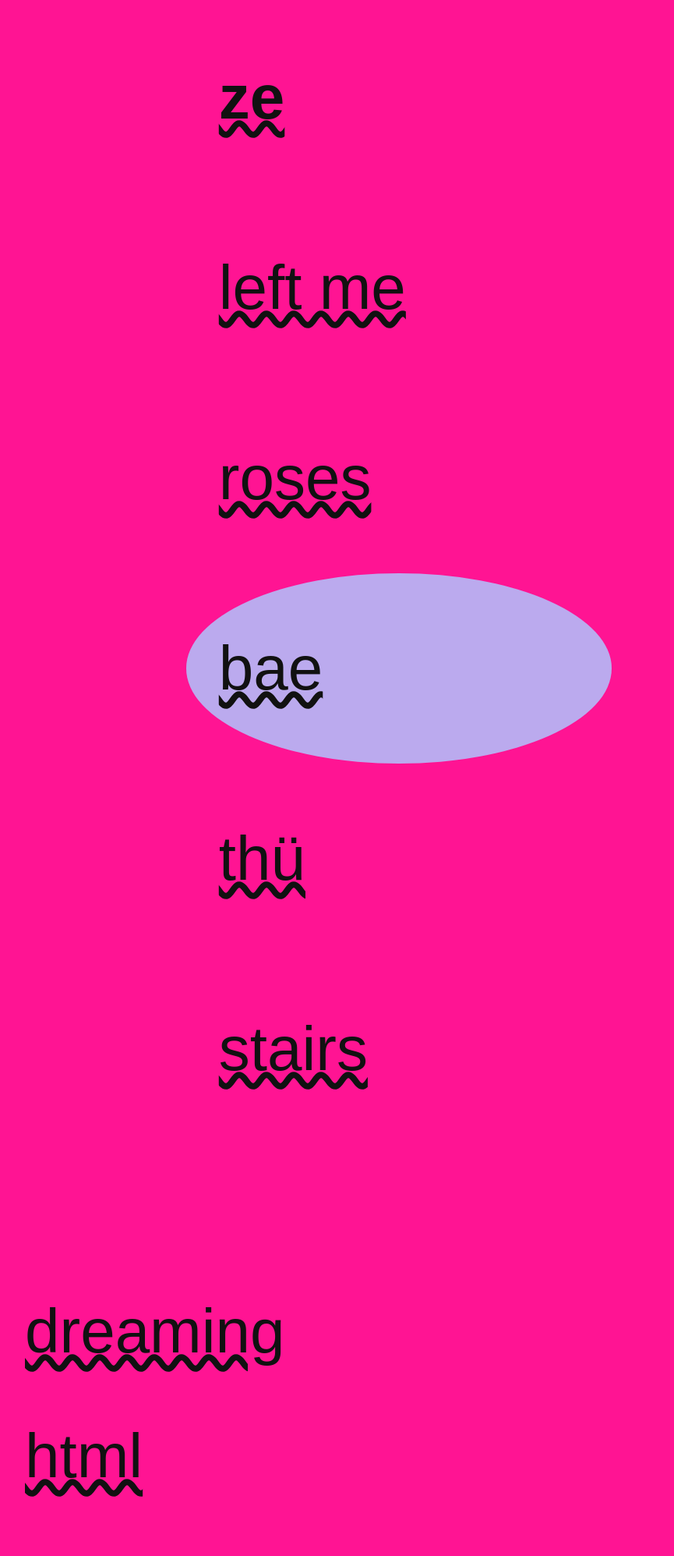
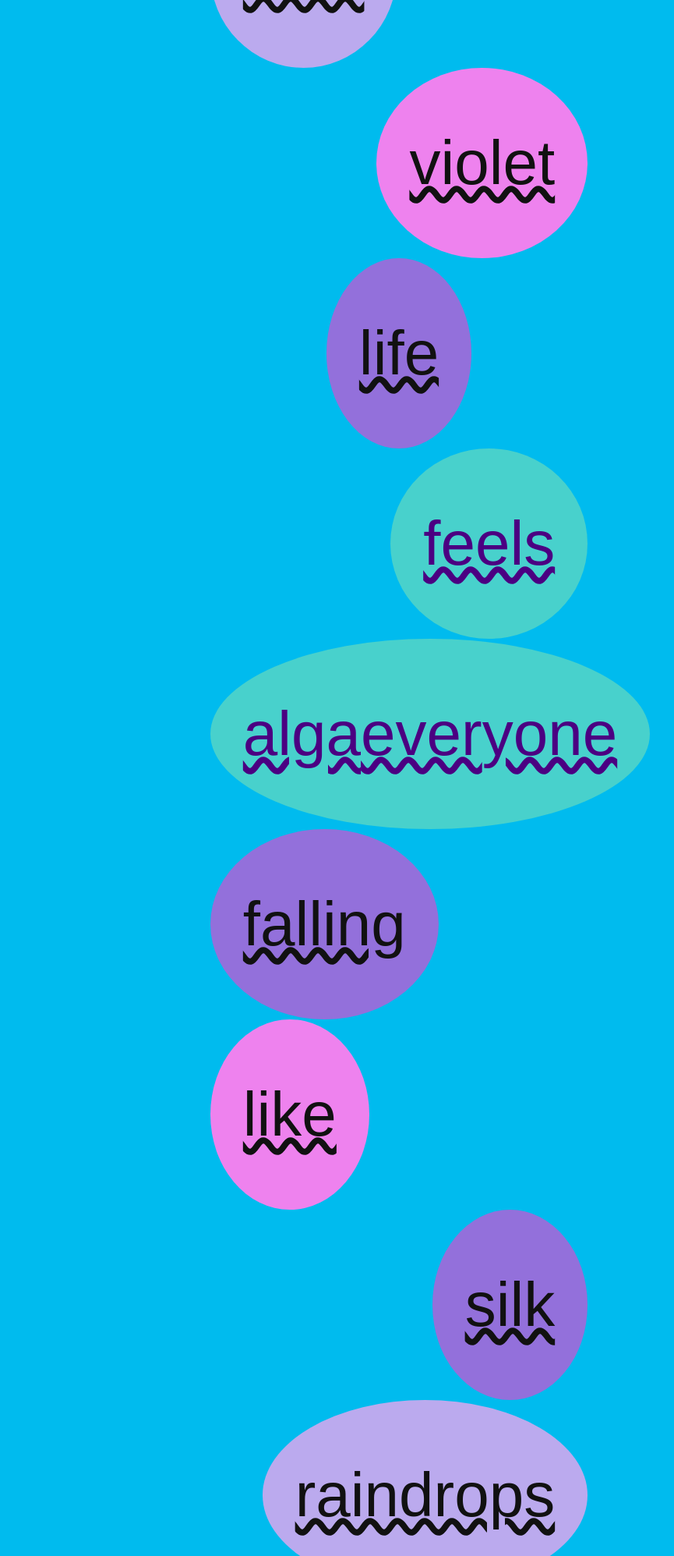
Before and after one commit to webmural/aoyo, a plain HTML site: page index.html in a window 1280 px wide. Shown: the part 805-2800 px from the top of the page at 78% size, without its empty margins (128-993 px from the left). Drawn offline with Linux system fonts and the light colour scheme.

Commit message:
#1 yoaoyopome

```diff
--- a/gerbera.css
+++ b/aoyo.css
@@ -25,13 +25,28 @@
   color: #111;
 }
 
-.sol {
-  background: deeppink;
+.luv {
+  background: violet;
   color: #111;
 }
 
+.soar {
+  background: blueviolet;
+  color: mistyrose;
+}
+
+.oslo {
+  background: #0be;
+  color: #111;
+}
+
+.aoyo {
+  background: mediumturquoise;
+  color: indigo;
+}
+
 .jugo {
-  background: hotpink;
+  background: mediumpurple;
   color: #111;
 }
 
@@ -48,6 +63,14 @@ body {
   margin: 2rem auto;
 }
 
+a {
+  display: table;
+  border-color: transparent;
+  border-radius: 100%;
+  border-style: double;
+  border-width: 1ex;
+}
+
 figure {
   display: flex;
   flex-flow: column;
@@ -57,17 +80,23 @@ figure {
 }
 
 figure > * {
-  border-color: transparent;
+  display: initial;
+  margin: auto;
+  padding: 0;
+}
+
+.left { margin-left: 1em }
+.rite { margin-right: 1em }
+
+h1 {
+  align-self: center;
   border-radius: 100%;
-  border-style: double;
-  border-width: 1ex;
-  padding: 0;
 }
 
 footer {
   margin: 2rem;
 }
 
-footer > a {
-  display: table;
+samp {
+  font-family: fantasy;
 }
--- a/index.html
+++ b/index.html
@@ -1,35 +1,42 @@
 <!DOCTYPE html>
-<html class="sol" lang="en">
+<html class="oslo" lang="en-US">
 <meta charset="utf-8">
 
-<title>gerbera are pure sun rae</title>
+<title>aoyo gerbera blueviolet sun rae</title>
 
 <meta name="theme-color" content="#bae">
 <meta name="color-scheme" content="light">
 <meta name="viewport" content="width=device-width">
 <meta name="description" content="gerbera cymbals">
 
-<link rel="stylesheet" href="gerbera.css">
+<link rel="stylesheet" href="aoyo.css">
 <link rel="license" href="UNLICENSE.txt">
 <link rel="home" href="https://webmural.com">
 <link rel="help" href="https://webmural.dev">
 <link rel="help" href="https://octopus.boo">
 <link rel="help" href="https://porpoise.page">
 <link rel="help" href="https://feels.ink">
+<link rel="prev" href="https://webmural.com/inyo">
 
-<figure aria-label="gerbera cymbals">
-  <a href="https://webmural.com" class="jugo">gerbera</a>
-  <a href="https://webmural.com/daisy">are pure <b>sun</b></a><br>
-  <a href="https://s9a.page/E"><b>ze</b></a>
-  <a href="https://webmural.com/foaf">left me</a>
-  <a href="https://webmural.com/rose">roses</a>
-  <a href="https://s9a.page/bae" class="bae">bae</a>
-  <a href="https://webmural.com/thursday">thü</a>
-  <a href="https://webmural.com/octopus">stairs</a>
+<figure aria-label="ultraviolet cymbals">
+  <h1 class="aoyo">
+    <a class="aoyo" href="https://webmural.com">aoyo</a>
+  </h1>
+  <a class="bae left" href="https://webmural.com/milf">ultra</a>
+  <a class="luv rite" href="https://webmural.com/violet">violet</a>
+  <a class="jugo" href="https://webmural.com/earth">life</a>
+  <a class="aoyo rite" href="https://feels.ink?">feels</a>
+  <a class="aoyo left" href="https://webmural.com/dream">alga<samp>ever</samp>yone</a>
+  <a class="jugo left" href="https://webmural.com/feeling">falling</a>
+  <a class="luv left" href="https://webmural.com/code">like</a>
+  <a class="jugo rite" href="https://webmural.com/honeyspider">silk</a>
+  <a class="bae rite" href="https://webmural.com/turf">raindrops</a>
+  <a class="jugo" href="https://webmural.com/inyo">blending</a>
+  <a class="aoyo" href="https://webmural.com/octopus">storks</a>
 </figure>
 
-<footer>
-  <a href="https://porpoise.page">dreaming</a>
+<footer hidden>
+  <a href="https://porpoise.page">dreams</a>
   <a href="https://webmural.com/html">html</a>
   <a href="https://webmural.com/css">css</a>
   <a href="https://feels.ink?">feels</a>
```
Also changed, not shown: 1 other file.
